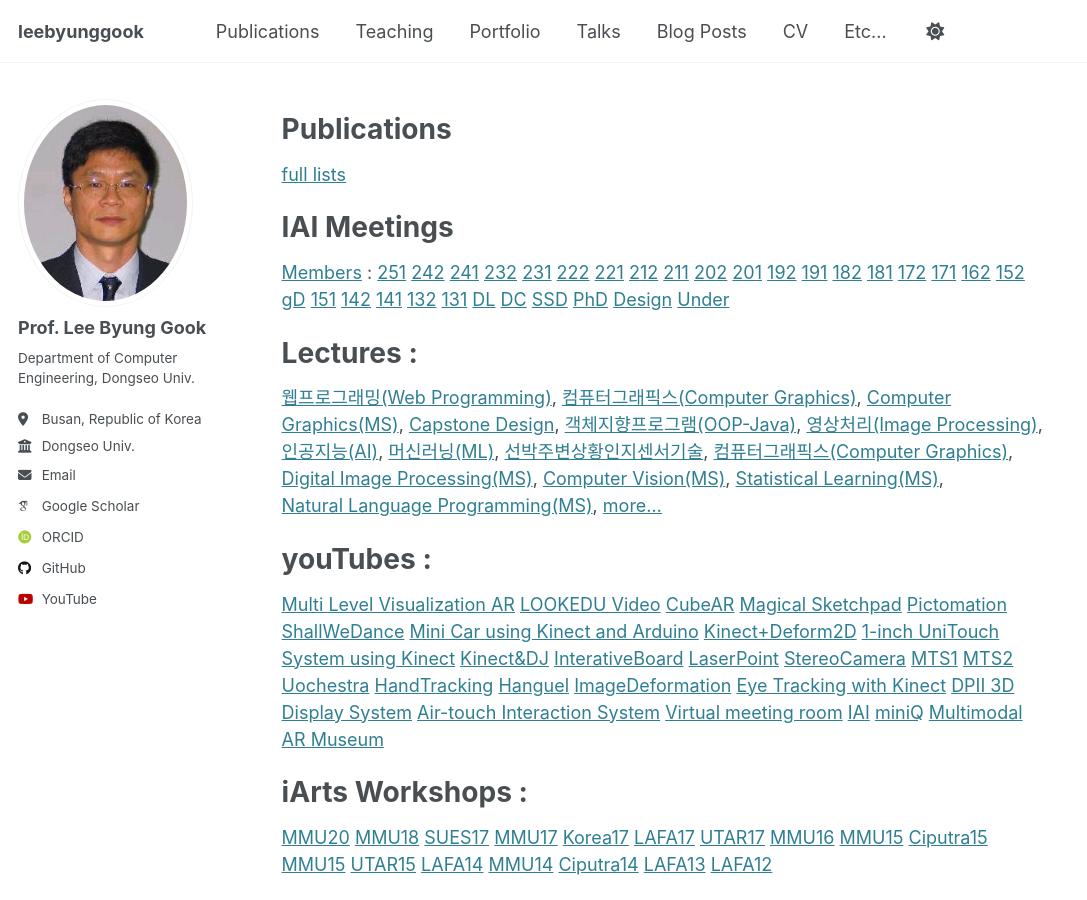
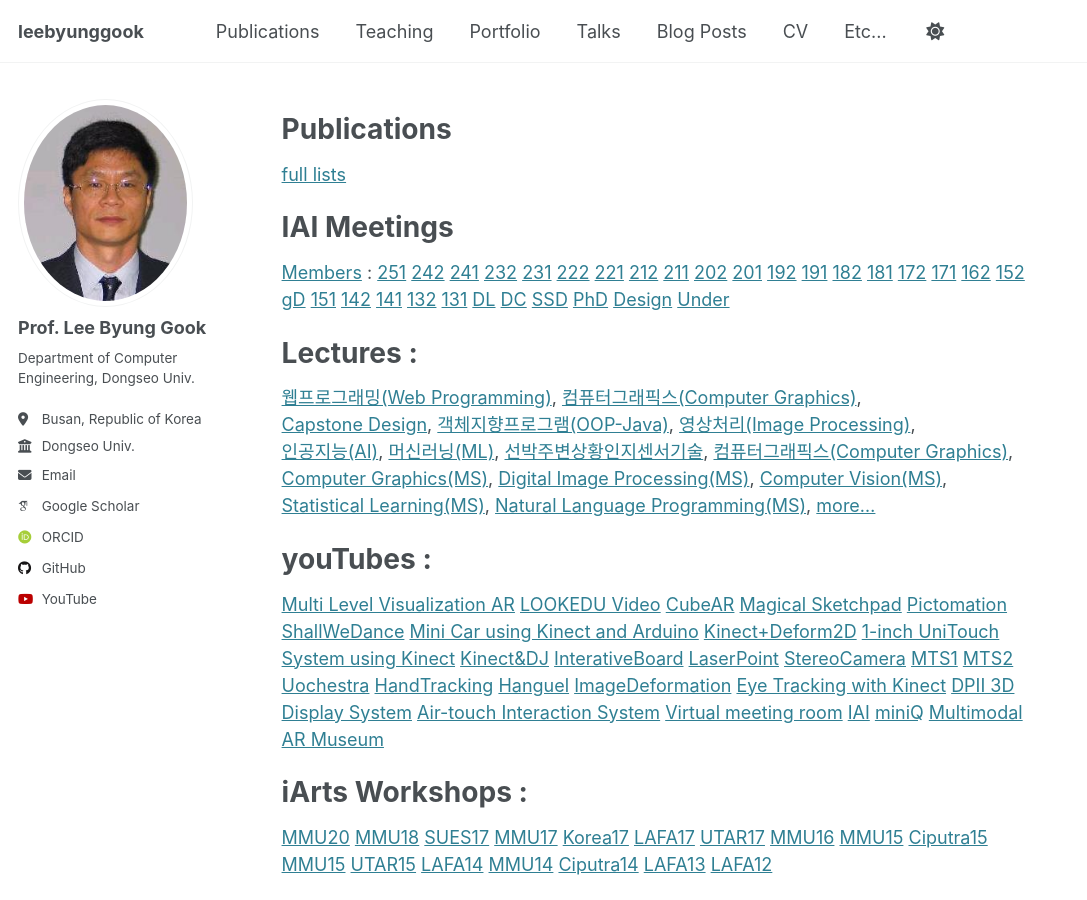
Before and after one commit to leebyunggook/leebyunggook.github.io, a Jekyll site: the page built from _pages/about.md, in a window 1280 px wide and 900 px high. Shown: the whole window, without its empty margins (0-1087 px from the left). Built offline with Jekyll 4.4.1, drawn with Linux system fonts in a browser that asks for light colours; some web fonts are replaced; part of the change alters nothing that is shown.

```diff
--- a/_pages/about.md
+++ b/_pages/about.md
@@ -50,7 +50,6 @@ Lectures :
 ======
 [웹프로그래밍(Web Programming)](https://docs.google.com/document/d/1DIelqz13KJvWNonWlFONPavD1nXrXkX4ZjFuor0YFng/edit?usp=sharing),
 [컴퓨터그래픽스(Computer Graphics)](https://docs.google.com/document/d/1ws8QLYgxB4Nj_ZnCiqlYsXvPhpzePRtTjaeDrQ2nny8/edit?usp=sharing),
-[Computer Graphics(MS)](https://drive.google.com/open?id=1P5sw_GTeO1074b7VugKLQXGy23JcZ8JiLATaScqNBQE),
 [Capstone Design](https://docs.google.com/document/d/1bYFbSYBAbrmrxhRcjVT4JlOUHjFBMOo-tWRMg0uZvP4/edit?usp=sharing),
 [객체지향프로그램(OOP-Java)](https://drive.google.com/open?id=1Axmj5sCgHwMKalN_4J5sSMNLaU7z30y2y-uXn6oQTjQ),
 [영상처리(Image Processing)](https://docs.google.com/document/d/1qaZOJ7kA3RFyG-RrI-mh_Tin70rH1cbTu96OaHQRvhA/edit?usp=sharing),
@@ -58,6 +57,7 @@ Lectures :
 [머신러닝(ML)](https://docs.google.com/document/d/1SL74BrWt93NaLyO5SC9qXyNosY9ohK9fB3InCjHXO3Y/edit?usp=sharing),
 [선박주변상황인지센서기술](https://docs.google.com/document/d/1EcJBqEqrzfczhF4yVvPmwjIGctZFDCpcp3a2fqJnDG4/edit?usp=sharing),
 [컴퓨터그래픽스(Computer Graphics)](https://drive.google.com/open?id=1DLk2NBAaagQAE4vHliOkZiYeshp8E5P7i_t6xEXPv-s),
+[Computer Graphics(MS)](https://drive.google.com/open?id=1P5sw_GTeO1074b7VugKLQXGy23JcZ8JiLATaScqNBQE),
 [Digital Image Processing(MS)](https://docs.google.com/document/d/13uzd5_6CkAahbVXql1GqS1SA3M4ySScNe9Uf3EDgMkk/edit?usp=sharing),
 [Computer Vision(MS)](https://drive.google.com/open?id=1sB1zkrUjNu39_mJV-ewqLZBx7sBneBe96yJoPJS1l6Q),
 [Statistical Learning(MS)](https://docs.google.com/document/d/1-Mk8ICZ-cTzDBHtl2xLuo3tRAFYpiFSyscE4lYNY0f8/edit?usp=sharing),
```
